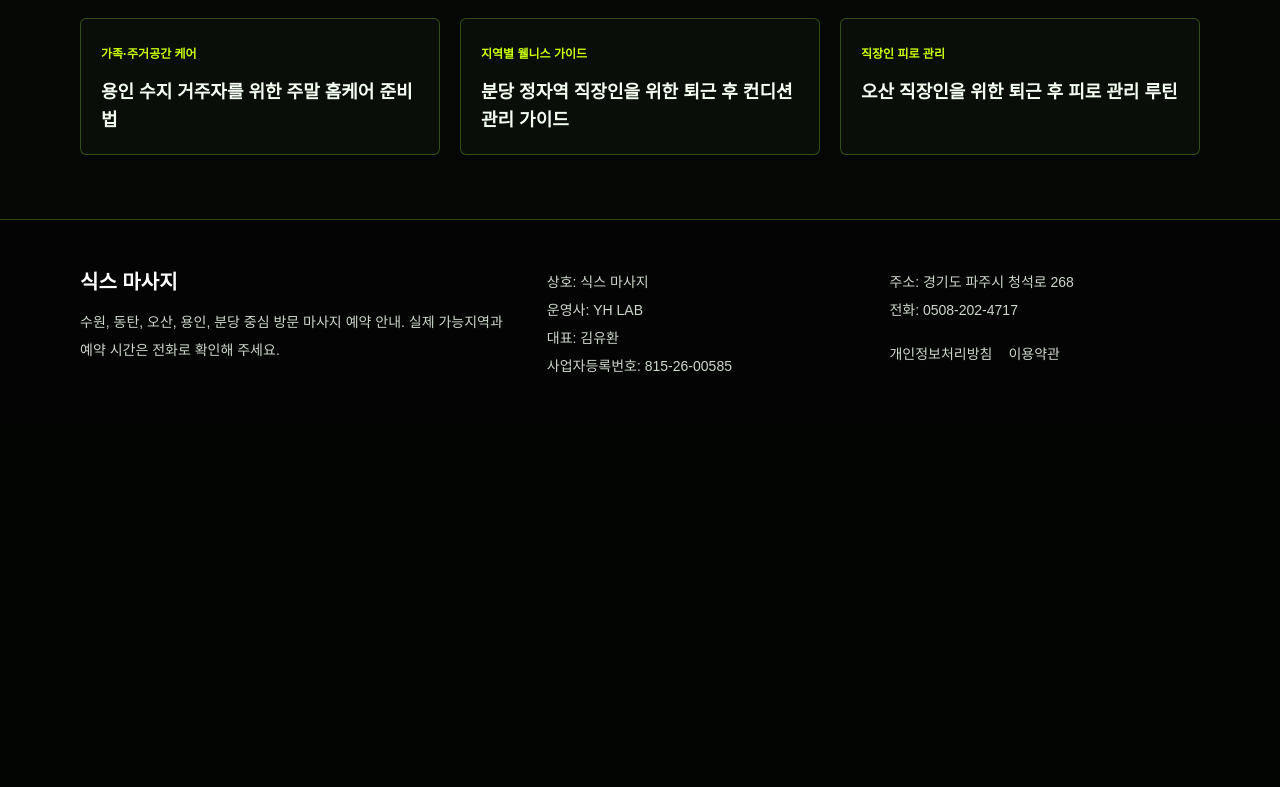
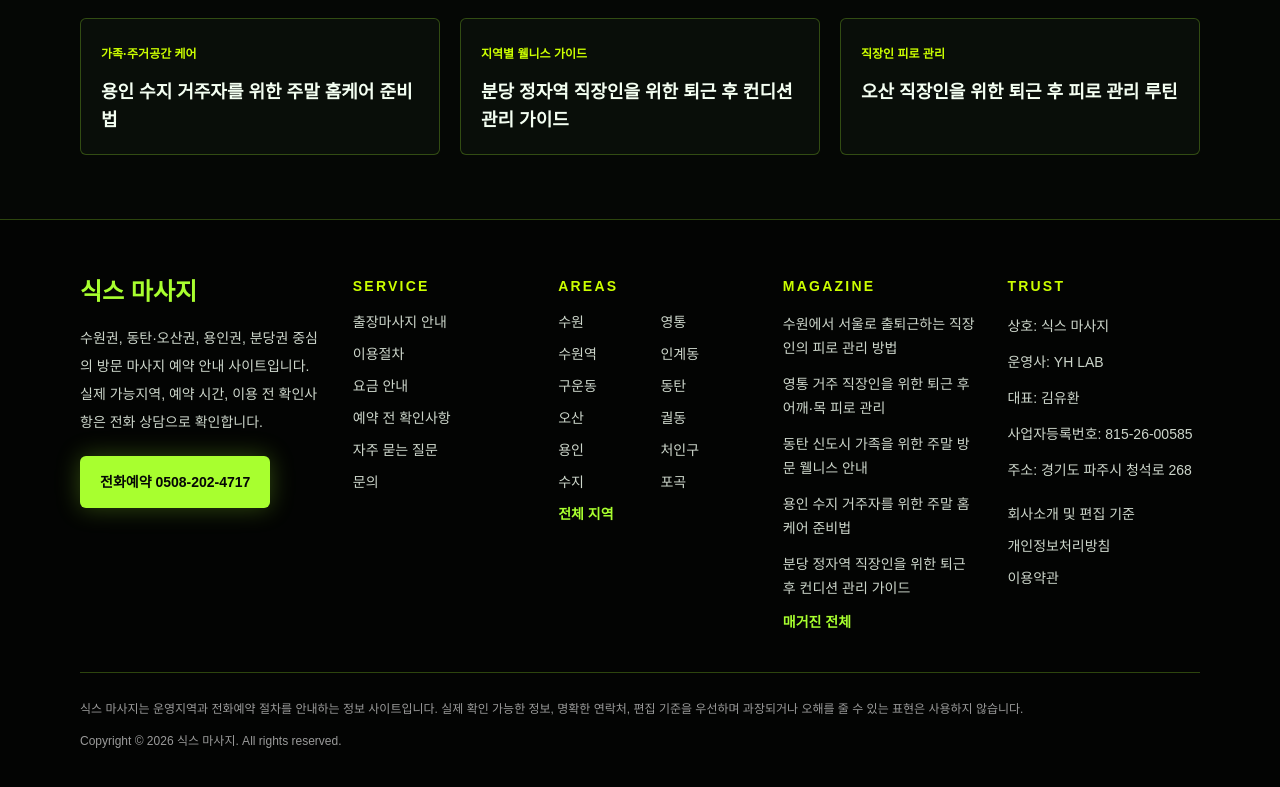
Before and after one commit to guhara1/sixmassage, a Next.js app: page / in a window 1280 px wide. Shown: the part 2284-3071 px from the top of the page. Before the commit the page ends 2712 px from the top, so only its background shows below. Built offline with nearby package versions, Linux system fonts and the light colour scheme.

Commit message:
Optimize footer trust and navigation

```diff
--- a/app/layout.tsx
+++ b/app/layout.tsx
@@ -32,10 +32,13 @@ export const metadata: Metadata = {
 export default function RootLayout({ children }: { children: React.ReactNode }) {
   const organization = {
     "@context": "https://schema.org",
-    "@type": "Organization",
+    "@type": "LocalBusiness",
     name: site.name,
     url: site.url,
-    telephone: site.phone
+    telephone: site.phone,
+    address: site.address,
+    identifier: site.registration,
+    areaServed: ["수원", "영통", "수원역", "인계동", "구운동", "동탄", "오산", "궐동", "용인", "처인구", "수지", "포곡", "신갈", "기흥", "동백", "분당", "미금역", "수내역", "정자역", "서현역"]
   };
 
   return (
--- a/components/SiteFooter.tsx
+++ b/components/SiteFooter.tsx
@@ -1,29 +1,84 @@
 import Link from "next/link";
-import { site } from "@/lib/site-data";
+import { areaGroups, magazinePosts, servicePages, site } from "@/lib/site-data";
 
 export function SiteFooter() {
+  const mainAreas = areaGroups.flatMap((group) => group.areas).slice(0, 12);
+
   return (
-    <footer className="border-t border-black/10 bg-[#030403] py-12 text-white">
-      <div className="container grid gap-8 md:grid-cols-[1.4fr_1fr_1fr]">
-        <div>
-          <p className="text-xl font-bold">{site.name}</p>
-          <p className="mt-3 max-w-md text-sm leading-7 text-white/72">
-            수원, 동탄, 오산, 용인, 분당 중심 방문 마사지 예약 안내. 실제 가능지역과 예약 시간은 전화로 확인해 주세요.
+    <footer className="border-t border-black/10 bg-[#030403] py-14 text-white">
+      <div className="container">
+        <div className="grid gap-8 lg:grid-cols-[1.25fr_0.9fr_1fr_1fr_1fr]">
+          <section>
+            <Link className="focus-ring text-2xl font-black text-leaf" href="/">
+              {site.name}
+            </Link>
+            <p className="mt-4 text-sm leading-7 text-white/72">
+              수원권, 동탄·오산권, 용인권, 분당권 중심의 방문 마사지 예약 안내 사이트입니다. 실제 가능지역, 예약 시간, 이용 전 확인사항은 전화 상담으로 확인합니다.
             </p>
-        </div>
-        <div className="text-sm leading-7 text-white/78">
+            <a className="focus-ring mt-5 inline-flex rounded-md bg-leaf px-5 py-4 text-sm font-black text-white" href={`tel:${site.tel}`}>
+              전화예약 {site.phone}
+            </a>
+          </section>
+
+          <section>
+            <h2 className="text-sm font-black uppercase tracking-[0.16em] text-gold">Service</h2>
+            <nav className="mt-4 grid gap-3 text-sm text-white/78" aria-label="푸터 서비스 링크">
+              {servicePages.map((page) => (
+                <Link className="focus-ring hover:text-leaf" href={`/service/${page.slug}`} key={page.slug}>
+                  {page.title}
+                </Link>
+              ))}
+              <Link className="focus-ring hover:text-leaf" href="/faq">자주 묻는 질문</Link>
+              <Link className="focus-ring hover:text-leaf" href="/contact">문의</Link>
+            </nav>
+          </section>
+
+          <section>
+            <h2 className="text-sm font-black uppercase tracking-[0.16em] text-gold">Areas</h2>
+            <nav className="mt-4 grid grid-cols-2 gap-3 text-sm text-white/78" aria-label="푸터 운영지역 링크">
+              {mainAreas.map((area) => (
+                <Link className="focus-ring hover:text-leaf" href={`/areas/${area.slug}`} key={area.slug}>
+                  {area.name}
+                </Link>
+              ))}
+              <Link className="focus-ring font-bold text-leaf" href="/areas">전체 지역</Link>
+            </nav>
+          </section>
+
+          <section>
+            <h2 className="text-sm font-black uppercase tracking-[0.16em] text-gold">Magazine</h2>
+            <nav className="mt-4 grid gap-3 text-sm text-white/78" aria-label="푸터 매거진 링크">
+              {magazinePosts.slice(0, 5).map((post) => (
+                <Link className="focus-ring leading-6 hover:text-leaf" href={`/magazine/${post.slug}`} key={post.slug}>
+                  {post.title}
+                </Link>
+              ))}
+              <Link className="focus-ring font-bold text-leaf" href="/magazine">매거진 전체</Link>
+            </nav>
+          </section>
+
+          <section>
+            <h2 className="text-sm font-black uppercase tracking-[0.16em] text-gold">Trust</h2>
+            <div className="mt-4 grid gap-2 text-sm leading-7 text-white/78">
               <p>상호: {site.name}</p>
               <p>운영사: {site.company}</p>
               <p>대표: {site.owner}</p>
               <p>사업자등록번호: {site.registration}</p>
+              <p>주소: {site.address}</p>
             </div>
-        <div className="text-sm leading-7 text-white/78">
-          <p>주소: {site.address}</p>
-          <p>전화: {site.phone}</p>
-          <div className="mt-4 flex gap-4">
-            <Link href="/privacy">개인정보처리방침</Link>
-            <Link href="/terms">이용약관</Link>
+            <nav className="mt-5 grid gap-3 text-sm text-white/78" aria-label="푸터 정책 링크">
+              <Link className="focus-ring hover:text-leaf" href="/about">회사소개 및 편집 기준</Link>
+              <Link className="focus-ring hover:text-leaf" href="/privacy">개인정보처리방침</Link>
+              <Link className="focus-ring hover:text-leaf" href="/terms">이용약관</Link>
+            </nav>
+          </section>
         </div>
+
+        <div className="mt-10 border-t border-black/10 pt-6 text-xs leading-6 text-white/60">
+          <p>
+            {site.name}는 운영지역과 전화예약 절차를 안내하는 정보 사이트입니다. 실제 확인 가능한 정보, 명확한 연락처, 편집 기준을 우선하며 과장되거나 오해를 줄 수 있는 표현은 사용하지 않습니다.
+          </p>
+          <p className="mt-2">Copyright © 2026 {site.name}. All rights reserved.</p>
         </div>
       </div>
     </footer>
```
Lines whose indentation alone changed are shown as unchanged.
